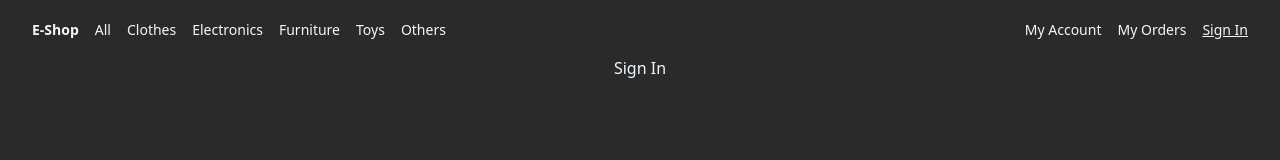
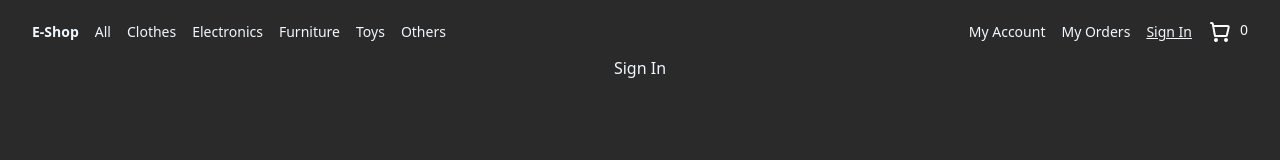
Before and after one commit to Ernestoc14/Curso-ReactVite-Platzi, a React (Vite) app in the folder Online_Store/: page /sign-in in a window 1280 px wide. Shown: the top 160 px of the page. Built offline with nearby package versions, Linux system fonts and the light colour scheme.

Commit message:
Setting the Items Shopping Cart Counter

```diff
--- a/Online_Store/src/Components/Card/index.jsx
+++ b/Online_Store/src/Components/Card/index.jsx
@@ -1,8 +1,19 @@
+import { ShoppingCartContext } from "../../Context"
+import { useContext } from "react"
+
 const Card = ({category, title, price, image}) => {
+    const context = useContext(ShoppingCartContext)
+
     return (
         <div className='bg-white text-black cursor-pointer w-56 h-60 rounded-lg '>
             <figure className='relative mb-2 w-full h-4/5'>
-                <button className="absolute top-0 right-0 p-1 m-2 w-6 h-6 flex justify-center items-center bg-white rounded-full">+</button>
+                <button
+                    className="absolute top-0 right-0 p-1 m-2 w-6 h-6
+                    flex justify-center items-center bg-white rounded-full"
+                    onClick={() => context.setItemsCounter(context.itemsCounter+1)}
+                >
+                    +
+                </button>
                 <img className="w-full h-full object-cover rounded-lg" src={image} alt="" />
                 <span className="absolute bottom-0 left-0 bg-slate-200 rounded-lg text-black text-xs m-2 px-3 py-0.5">{category}</span>
             </figure>
--- a/Online_Store/src/Components/Navbar/index.jsx
+++ b/Online_Store/src/Components/Navbar/index.jsx
@@ -1,5 +1,7 @@
 import React from 'react'
 import { NavLink } from 'react-router-dom'
+import { ShoppingCartContext } from "../../Context"
+import { useContext } from "react"
 
 const NavItem = ({ children, to}) => {
     const activeStyle = "underline"
@@ -18,6 +20,8 @@ const NavItem = ({ children, to}) => {
         { name: "My Orders", path: "/my-orders" },
         { name: "Sign In", path: "/sign-in" }
     ]
+
+    const context = useContext(ShoppingCartContext)
 
     return (
         <nav className='flex justify-between fixed z-10 w-full top-0 py-5 px-8 text-sm font-light'>
@@ -43,6 +47,18 @@ const NavItem = ({ children, to}) => {
                         </NavLink>
                     </li>
                 ))}
+                <li className='flex'>
+                    <svg className='w-6 h-6 mr-2'>
+                        <svg  viewBox="0 0 24 24" fill="none" xmlns="http://www.w3.org/2000/svg" stroke="#ffffff">
+                            <g id="SVGRepo_bgCarrier" stroke-width="0"></g><g id="SVGRepo_tracerCarrier" stroke-linecap="round" stroke-linejoin="round"></g><g id="SVGRepo_iconCarrier">
+                            <g id="Interface / Shopping_Cart_02"> <path id="Vector" d="M3 3H3.26835C3.74213 3 3.97943 3 4.17267 3.08548C4.34304 3.16084 4.48871 3.28218 4.59375 3.43604C4.71269
+                            3.61026 4.75564 3.8429 4.84137 4.30727L7.00004 16L17.4218 16C17.875 16 18.1023 16 18.29 15.9199C18.4559 15.8492 18.5989 15.7346 18.7051 15.5889C18.8252 15.4242 18.8761
+                            15.2037 18.9777 14.7631L18.9785 14.76L20.5477 7.95996L20.5481 7.95854C20.7023 7.29016 20.7796 6.95515 20.6947 6.69238C20.6202 6.46182 20.4635 6.26634 20.2556 6.14192C20.0184 6
+                            19.6758 6 18.9887 6H5.5M18 21C17.4477 21 17 20.5523 17 20C17 19.4477 17.4477 19 18 19C18.5523 19 19 19.4477 19 20C19 20.5523 18.5523 21 18 21ZM8 21C7.44772 21 7 20.5523 7 20C7
+                            19.4477 7.44772 19 8 19C8.55228 19 9 19.4477 9 20C9 20.5523 8.55228 21 8 21Z" stroke="#ffffff" stroke-width="2" stroke-linecap="round" stroke-linejoin="round"></path> </g> </g></svg>
+                    </svg>
+                    {context.itemsCounter}
+                </li>
             </ul>
         </nav>
         )
--- a/Online_Store/src/Context/index.jsx
+++ b/Online_Store/src/Context/index.jsx
@@ -1,9 +1,16 @@
-import { createContext } from "react"
+import { createContext, useState } from "react"
 
-const ShoppingCartContext = createContext()
+export const ShoppingCartContext = createContext()
 export const ShoppingCartProvider = ({children}) => {
+    const [itemsCounter, setItemsCounter] = useState(0)
+    console.log(itemsCounter)
+
     return(
-        <ShoppingCartContext.Provider>
+        <ShoppingCartContext.Provider
+            value={{
+                itemsCounter,
+                setItemsCounter
+            }}>
             {children}
         </ShoppingCartContext.Provider>
     )
```
Also changed, not shown: Online_Store/public/shopping-cart.svg (added).
